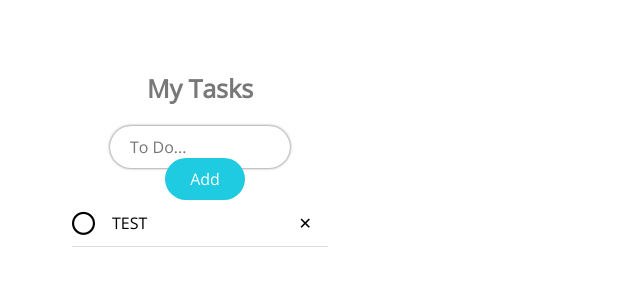
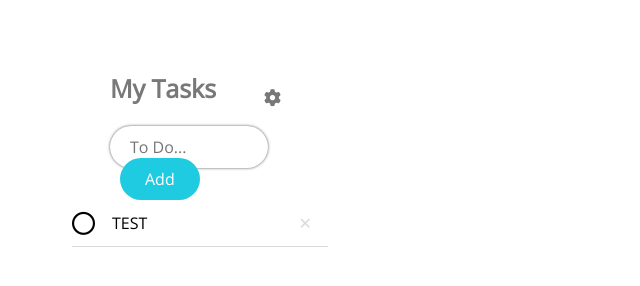
Before and after one commit to colinjones14/task-organizer, a plain HTML site: page index.html in a window 1280 px wide. Shown: the whole page, without its empty margins (0-640 px from the left). Drawn offline with nearby package versions, Linux system fonts and the light colour scheme.

Commit message:
To Do Update #2
Add item on enter press feature
Fixed some other stuff too

Still need to toggle the circle on click

```diff
--- a/index.html
+++ b/index.html
@@ -13,9 +13,9 @@
 
 <body>
   <div id="myDIV" class="header">
-    <h2>My Tasks</h2>
-    <input type="text" id="myInput" placeholder="To Do...">
-    <span onclick="newElement()" class="addBtn">Add</span>
+    <h2>My Tasks<i id="settings" class="fa fa-cog" aria-hidden="true"></i></h2>
+    <input type="text" id="myInput" maxlength="40" placeholder="To Do...">
+    <span onclick="newElement()" id="addBtnId" class="addBtn">Add</span>
   </div>
 
   <ul id="myUL">
--- a/script.js
+++ b/script.js
@@ -4,9 +4,6 @@ var i;
 for (i = 0; i < myNodelist.length; i++) {
   var span = document.createElement("SPAN");
   span.className = "fa fa-circle-thin";
-  span.onclick = function toggleCircle() {
-    this.classList.toggle("fa-dot-circle-o");
-  };
   span.id = "circle";
   myNodelist[i].appendChild(span);
 }
@@ -34,9 +31,10 @@ for (i = 0; i < close.length; i++) {
 // Add a "checked" symbol when clicking on a list item
 var list = document.querySelector('ul');
 list.addEventListener('click', function(ev) {
-  // document.getElementById("test").innerHTML = "check_circle";
   if (ev.target.tagName === 'LI') {
     ev.target.classList.toggle('checked');
+    // Attempting to toggle a check mark in the circle
+    //document.getElementById("circle").classList.toggle("fa fa-check-circle");
   }
 }, false);
 
@@ -71,3 +69,16 @@ function newElement() {
     }
   }
 }
+
+// Add a new list item on pressing the Enter key
+var input = document.getElementById("myInput");
+// Execute a function when the user releases a key on the keyboard
+input.addEventListener("keyup", function(event) {
+  // Number 13 is the "Enter" key on the keyboard
+  if (event.keyCode === 13) {
+    // Cancel the default action, if needed
+    event.preventDefault();
+    // Trigger the button element with a click
+    document.getElementById("addBtnId").click();
+  }
+});
--- a/style.css
+++ b/style.css
@@ -85,6 +85,7 @@ ul li.checked {
 
 /* Style the close button */
 .close {
+  color: #dbdbdb;
   position: absolute;
   right: 0;
   top: 0;
@@ -99,8 +100,22 @@ ul li.checked {
 .header {
   background-color: none;
   padding: 10px 40px;
+  margin-left: 30px;
   color: #787878;
-  text-align: center;
+  text-align: left;
+}
+
+#settings {
+  font-size: 17px;
+  color: #787878;
+  position: relative;
+  float: right;
+  margin-right: 39px;
+  margin-top: 18px;
+}
+
+#settings:hover {
+  cursor: pointer;
 }
 
 /* Clear floats after the header */
```
